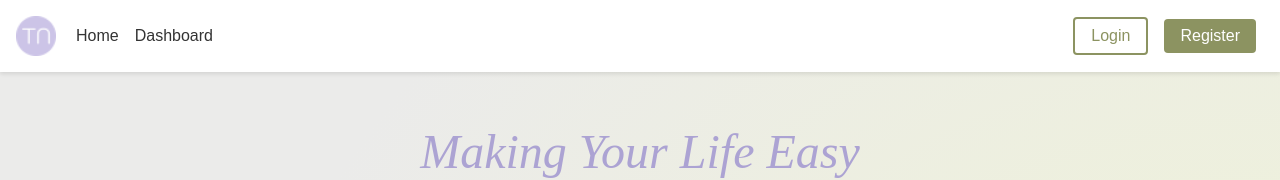
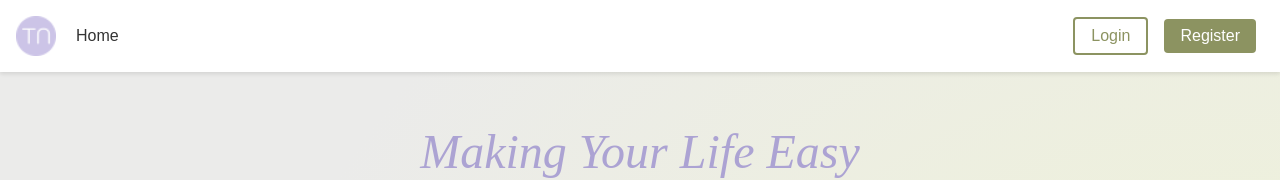
Before and after one commit to BrrunaRibeiro/tasknest-react, a React (Create React App) app: page / in a window 1280 px wide. Shown: the top 180 px of the page. Built offline with nearby package versions, Linux system fonts and the light colour scheme; no server answers; a web font is replaced by a local one.

Commit message:
Add conditional "Dashboard" link to navigation bar and Update readme.md

```diff
--- a/src/components/NavBar.js
+++ b/src/components/NavBar.js
@@ -36,9 +36,12 @@ const NavBar = ({ isLoggedIn, user, onLogout }) => {
         <Link to="/" className={styles.navLink}>
           Home
         </Link>
-        <Link to="/dashboard" className={styles.navLink}>
-          Dashboard
-        </Link>
+        {isLoggedIn ? (
+          <Link to="/dashboard" className={styles.navLink}>
+            Dashboard
+          </Link>) :
+          ('')
+        }
       </div>
 
       <div className={`${styles.navLinks} ${styles.desktopOnly}`}>
```
Also changed, not shown: 1 other file (tests, documents, lock files or other folders).
